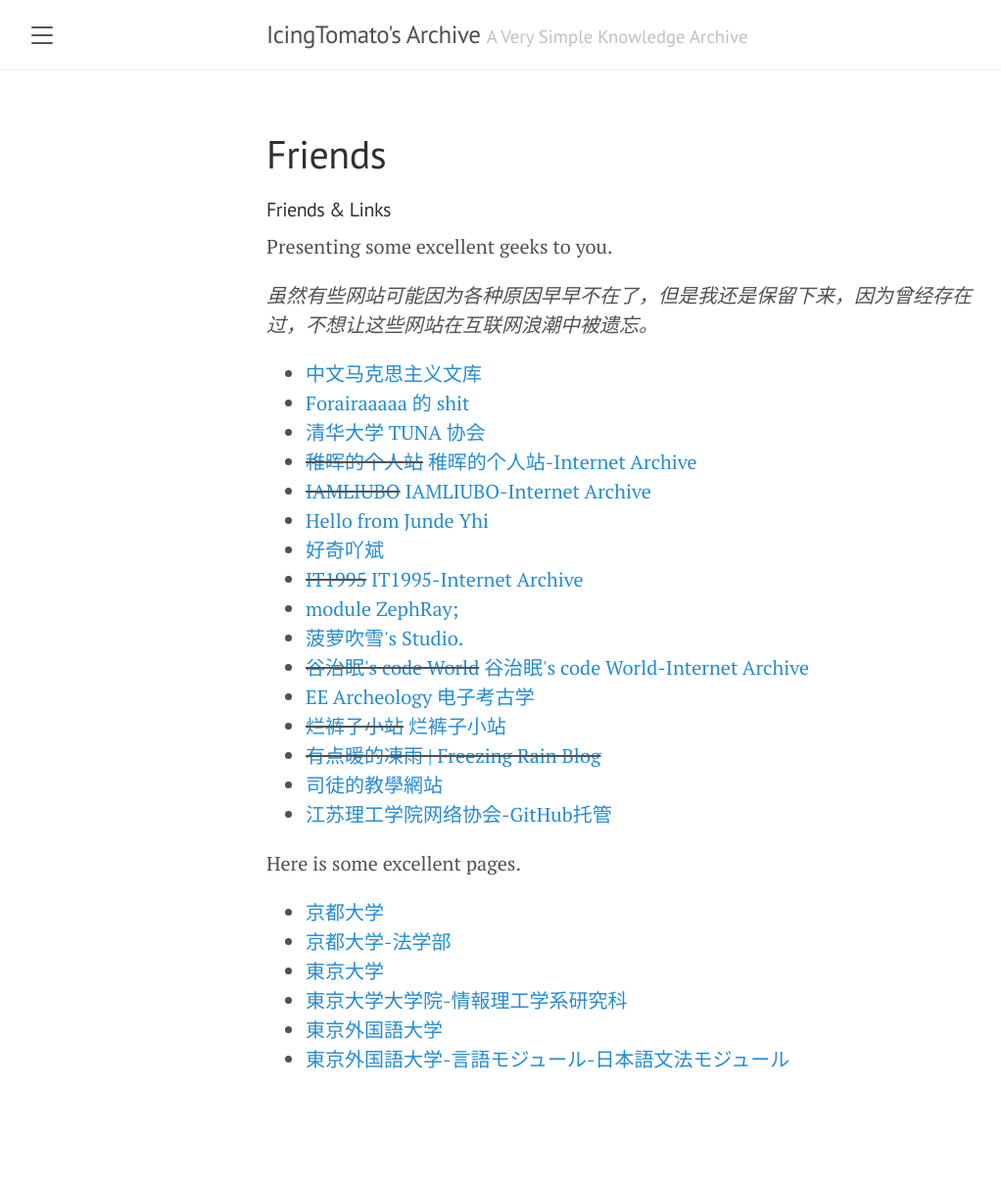
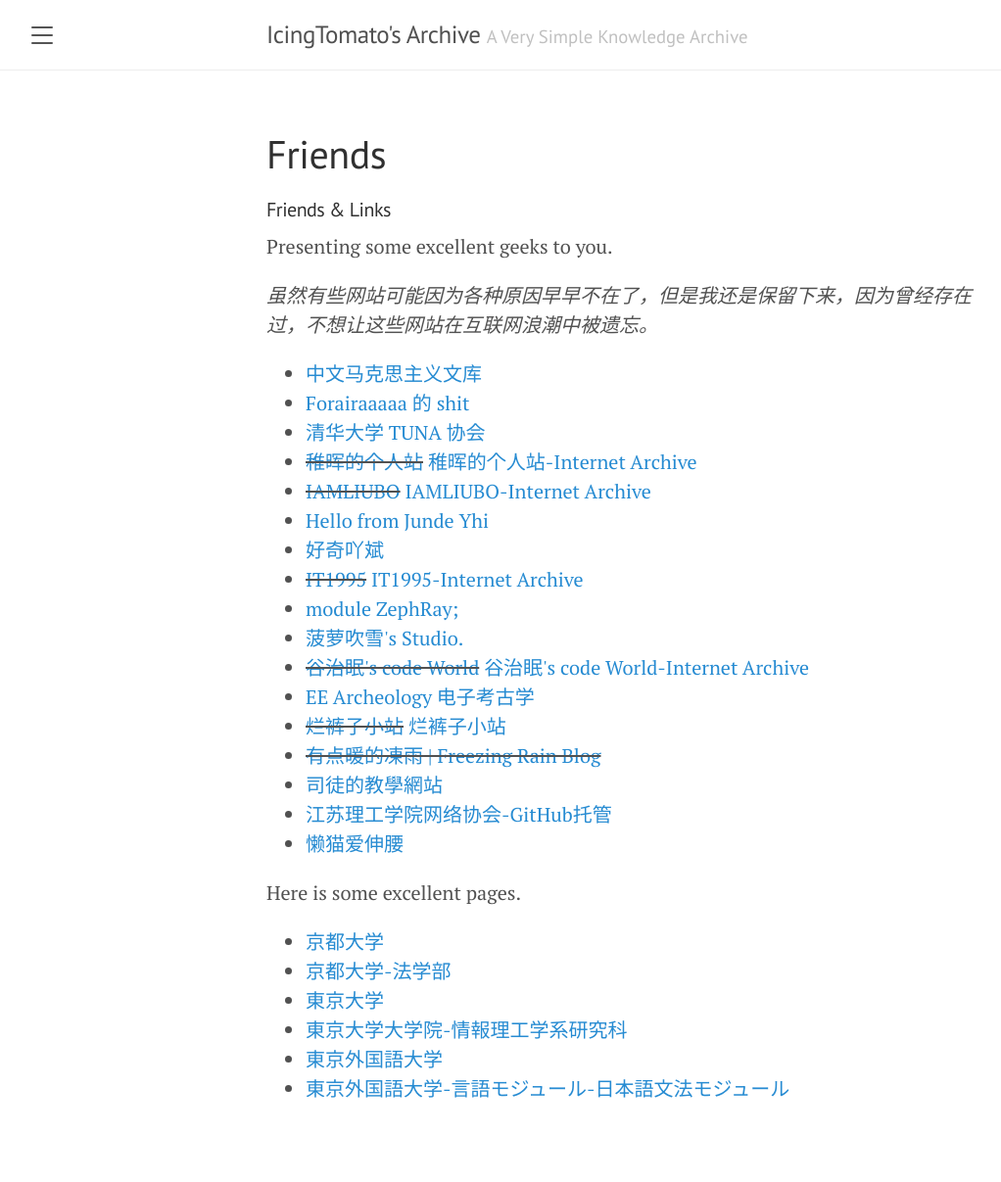
Before and after one commit to IcingTomato/icing.fun, a Jekyll site: the page built from friends.md, in a window 1280 px wide. Shown: the whole page at 98% size, without its empty margins (8-1030 px from the left). Built offline with Jekyll 4.4.1, drawn with Linux system fonts in a browser that asks for light colours; before the commit the page ends 1177 px from its top, so only the background shows below that.

Commit message:
Update: Update friends.md

```diff
--- a/friends.md
+++ b/friends.md
@@ -26,6 +26,7 @@ title: Friends
         <li><s><a href="http://150.158.159.239/">有点暖的凍雨 | Freezing Rain Blog</a></s></li>
         <li><a href="https://steward-fu.github.io/website/index.htm">司徒的教學網站</a></li>
         <li><a href="https://jsutite.github.io/">江苏理工学院网络协会-GitHub托管</a></li>
+        <li><a href="https://guokm.cn/">懒猫爱伸腰</a></li><!--郭克明-->
     </ul>
     <p>
         Here is some excellent pages.
```
